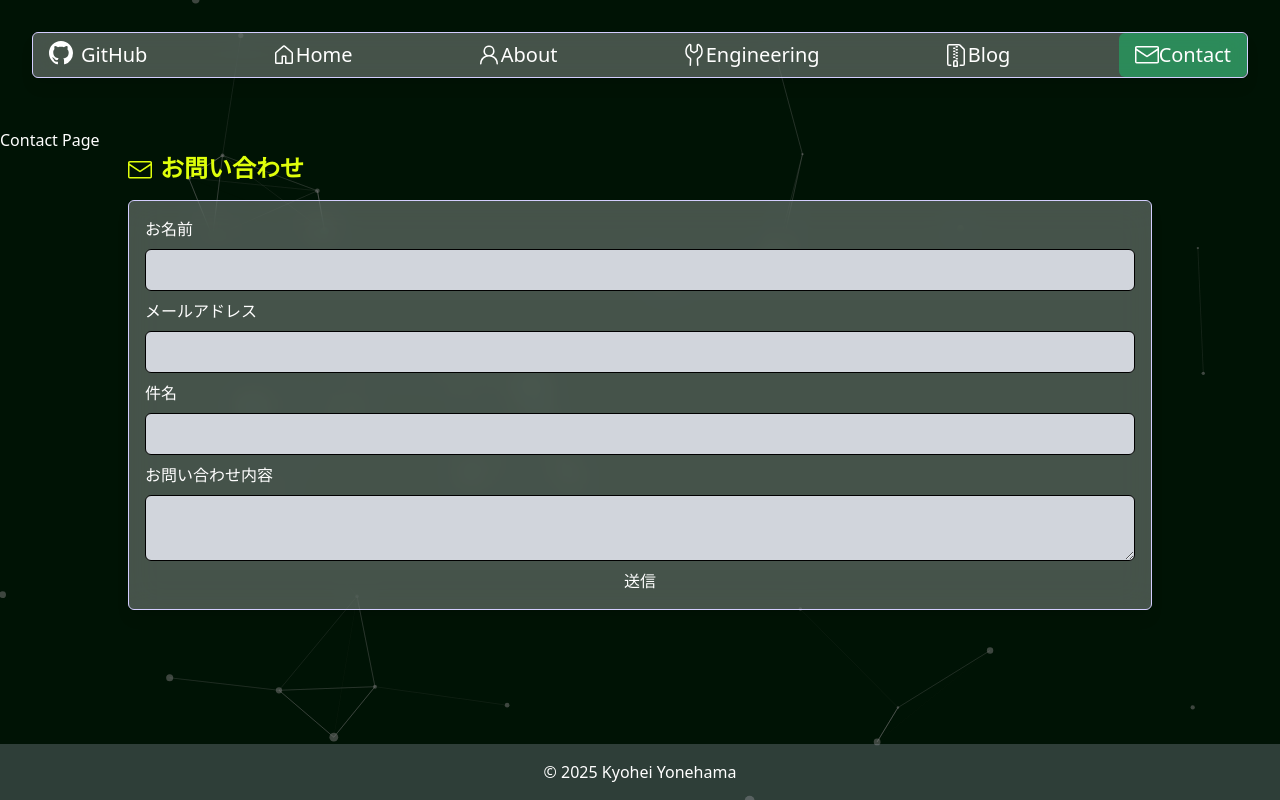
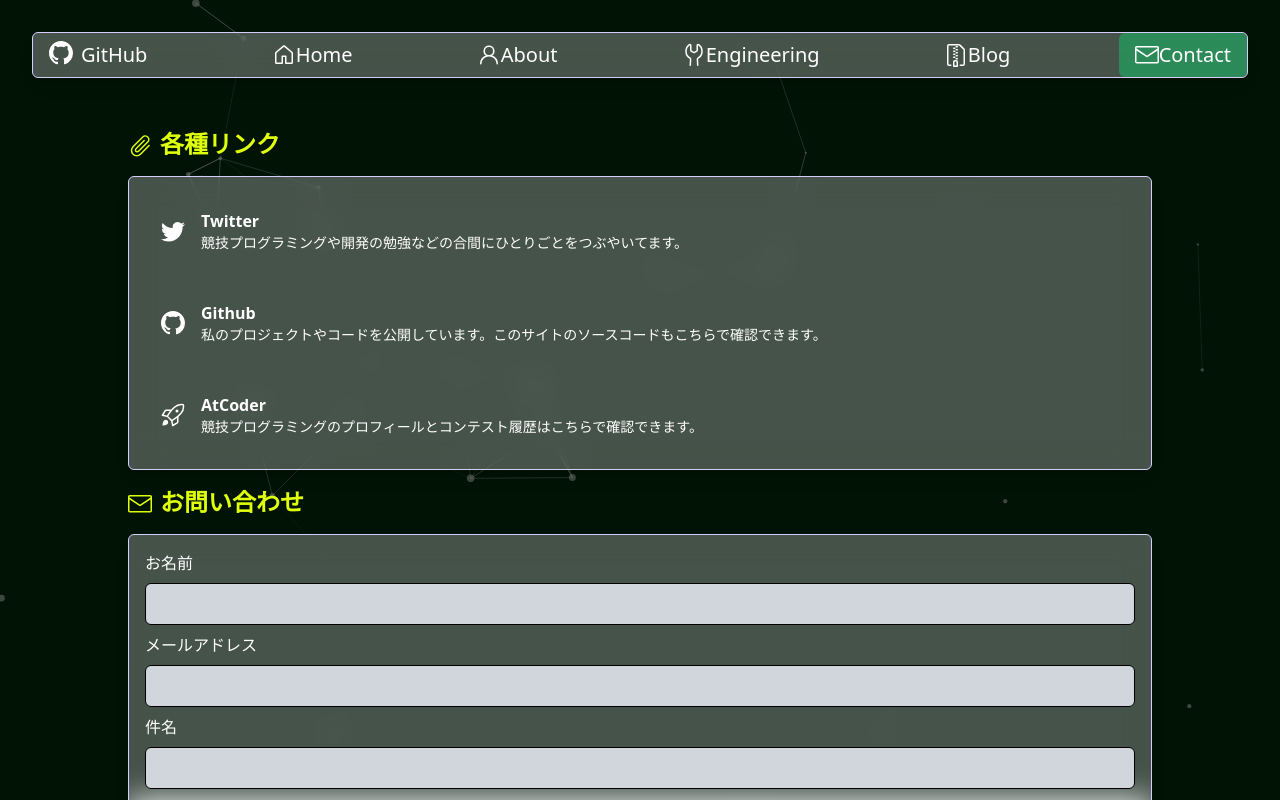
Before and after one commit to ars0611/my-portfolio, a Next.js app: page /contact in a window 1280 px wide. Shown: the top 800 px of the page. Built offline with nearby package versions, Linux system fonts and the light colour scheme; no server answers.

Commit message:
dev: Contact Page

```diff
--- a/src/app/contact/page.tsx
+++ b/src/app/contact/page.tsx
@@ -1,12 +1,13 @@
 // Contact Page
 import { ResendForm } from "../ui/ResendForm";
-import { GoMail } from "react-icons/go";
-
+import { GoMail, GoPaperclip } from "react-icons/go";
+import { BsTwitter } from "react-icons/bs";
+import { ExternalLink } from "../ui/ExternalLink";
 
 export default function Page() {
-    return(
+    return (
         <div>
-            <h1>Contact Page</h1>
+            <ExternalLink />
             <h1 className="text-2xl font-bold mb-4 text-[#DFFF0B] px-32"><GoMail className="inline-block mr-2" />お問い合わせ</h1>
             <ResendForm />
         </div>
--- a/src/app/layout.tsx
+++ b/src/app/layout.tsx
@@ -15,7 +15,7 @@ export default function RootLayout({ children }: { children: React.ReactNode; })
         <NavigationBar />
         <ParticlesBackground />
         <main className="relative z-10 pt-32 flex-1">{children}</main>
-      <footer className="bg-gray-400/30 py-4 w-full text-center relative z-50">© 2025 Kyohei Yonehama</footer>
+      <footer className="bg-gray-400/30 py-4 mt-4 w-full text-center relative z-50">© 2025 Kyohei Yonehama</footer>
       </body>
     </html>
   );
--- /dev/null
+++ b/src/app/ui/ExternalLink.tsx
@@ -0,0 +1,52 @@
+import { BsTwitter } from "react-icons/bs";
+import { GoPaperclip, GoRocket } from "react-icons/go";
+import { VscGithubInverted } from "react-icons/vsc";
+
+interface ExternalLink {
+    id: number;
+    name: string;
+    url: string;
+    icon: React.ReactNode;
+    description: string;
+}
+
+const ExternalLinks: ExternalLink[] = [
+    {
+    id: 1,
+    name: "Twitter",
+    url: "https://x.com/heigineer",
+    icon: <BsTwitter />,
+    description: "競技プログラミングや開発の勉強などの合間にひとりごとをつぶやいてます。",
+}, {
+    id: 2,
+    name: "Github",
+    url: "https://github.com/ars0611",
+    icon: <VscGithubInverted />,
+    description: "私のプロジェクトやコードを公開しています。このサイトのソースコードもこちらで確認できます。",
+},{
+    id: 3,
+    name: "AtCoder",
+    url: "https://atcoder.jp/users/ars0611",
+    icon: <GoRocket />,
+    description: "競技プログラミングのプロフィールとコンテスト履歴はこちらで確認できます。",
+}];
+
+
+export function ExternalLink() {
+    return(
+        <>
+        <h1 className="text-2xl font-bold mb-4 text-[#DFFF0B] px-32"><GoPaperclip className="inline-block mr-2" />各種リンク</h1>
+        <div className="bg-gray-200/30 backdrop-blur-lg rounded-md border border-[#D4CEFF] shadow-lg mx-32 mb-4">
+            {ExternalLinks.map(link => (
+                <a key={link.id} href={link.url} className="flex items-center p-4 hover:bg-green-400/40 rounded-md m-4" target="_blank" rel="noopener noreferrer">
+                    <div className="text-[1.5rem]">{link.icon}</div>
+                    <div className="ml-4">
+                        <h3 className="font-bold">{link.name}</h3>
+                        <p className="text-sm">{link.description}</p>
+                    </div>
+                </a>
+            ))}
+        </div>
+        </>
+    );
+}
--- a/src/app/ui/ResendForm.tsx
+++ b/src/app/ui/ResendForm.tsx
@@ -5,7 +5,7 @@ import { sendEmailAction } from "../lib/sendMail";
 export function ResendForm() {
     function SendButton() {
         const { pending } = useFormStatus();
-        return <button type="submit" disabled={pending}>{pending ? "送信中..." : "送信"}</button>;
+        return <button type="submit" className="bg-green-400/40 rounded-md px-4 py-2 hover:cursor-pointer" disabled={pending}>{pending ? "送信中..." : "送信"}</button>;
     }
 
     return(
```
